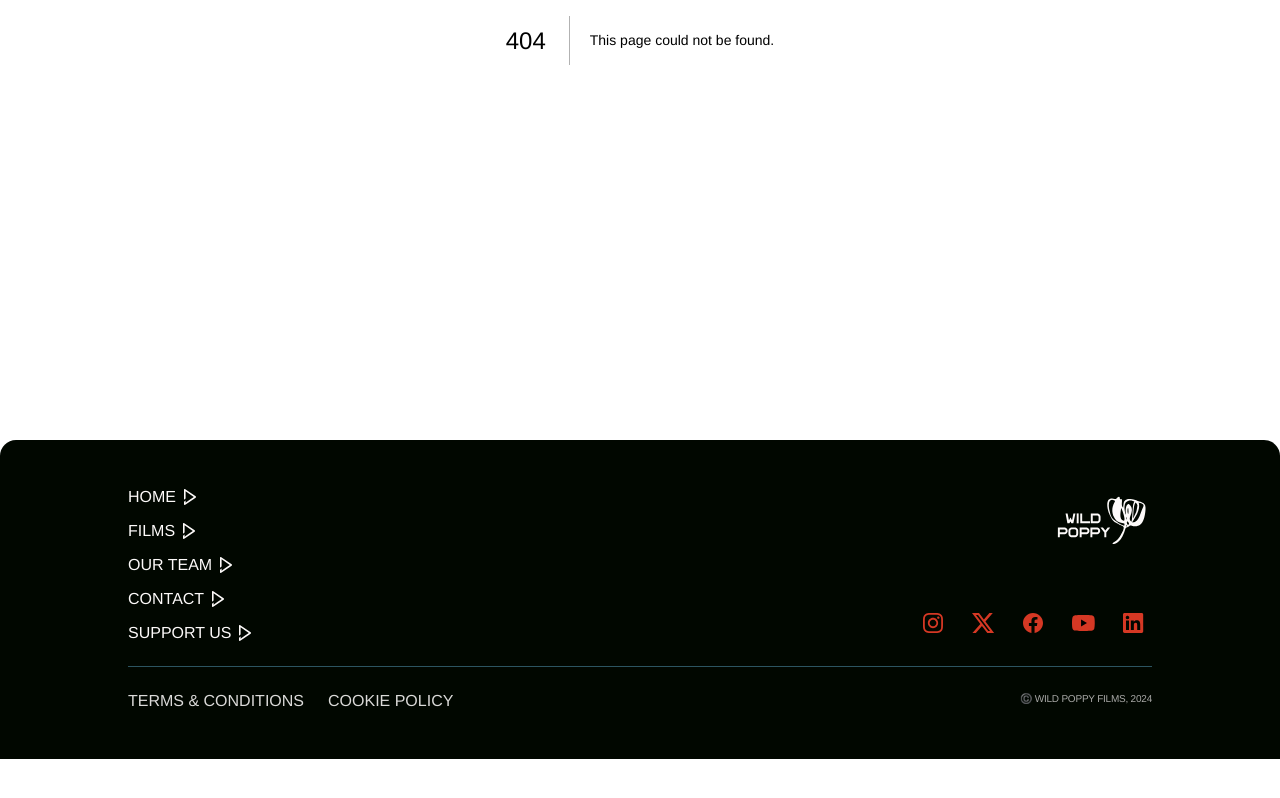
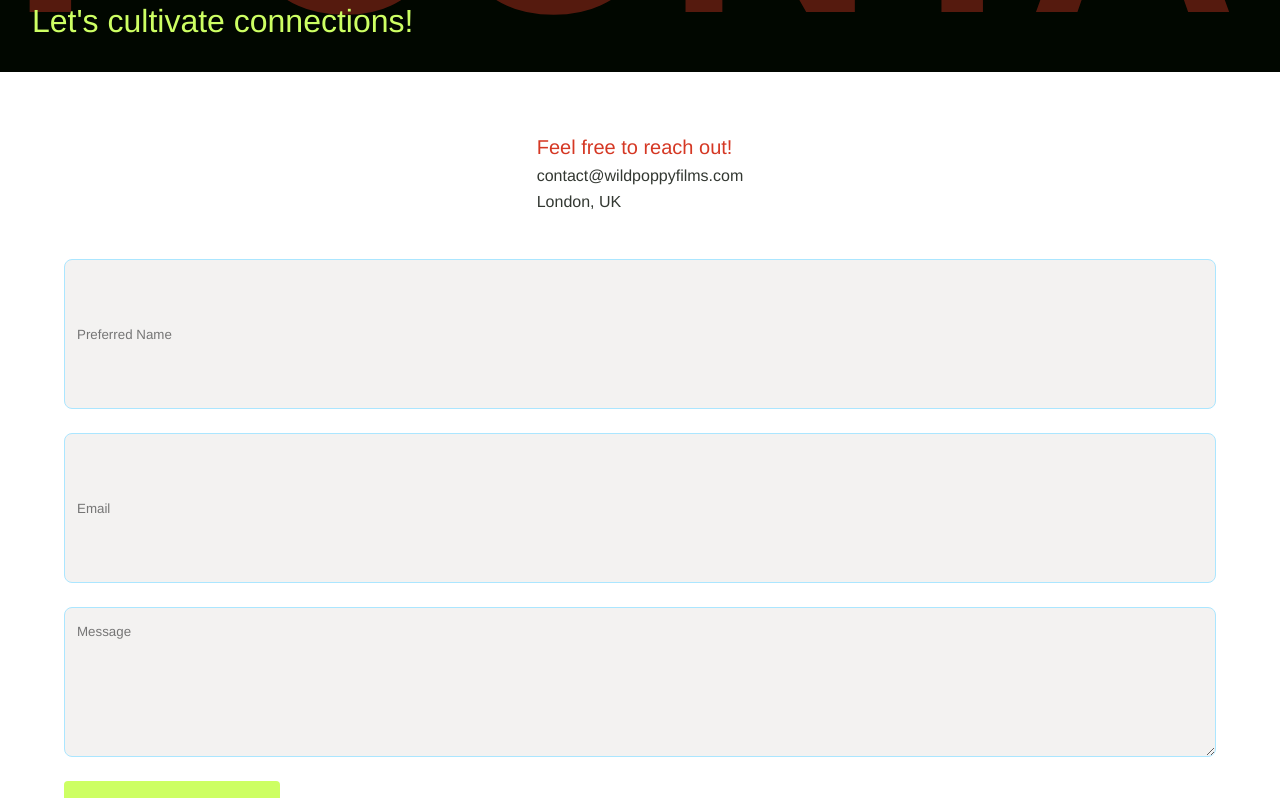
Before and after one commit to Septy2000/Wild-Poppy-Films-Website, a Next.js app in the folder wild-poppy-films-website/: page /contact-us in a window 1280 px wide. Before the commit this address had no page. Shown: the part 360-1158 px from the top of the page. Before the commit the page ends 1119 px from the top, so only its background shows below. Built offline with nearby package versions, Linux system fonts and the light colour scheme.

Commit message:
Implemented part of form on contact us page

```diff
--- /dev/null
+++ b/wild-poppy-films-website/src/app/contact-us/page.tsx
@@ -0,0 +1,4 @@
+import ContactUsPage from "@/components/pages/ContactUsPage/ContactUsPage";
+export default function ContactUs() {
+    return <ContactUsPage />;
+}
--- /dev/null
+++ b/wild-poppy-films-website/src/components/pages/ContactUsPage/ContactUsPage.styled.tsx
@@ -0,0 +1,80 @@
+"use client";
+import styled from "styled-components";
+
+export const PageWrapper = styled.div`
+    margin-top: ${({ theme }) => theme.navbar_height.mobile};
+    @media (min-width: ${({ theme }) => theme.screen.tablet}) {
+        margin-top: ${({ theme }) => theme.navbar_height.tablet};
+    }
+
+    @media (min-width: ${({ theme }) => theme.screen.desktop}) {
+        margin-top: ${({ theme }) => theme.navbar_height.desktop};
+    }
+`;
+
+export const Container = styled.div`
+    padding: 4rem 1.25rem 8rem 1.25rem;
+    display: flex;
+    flex-direction: column;
+    justify-content: center;
+    align-items: center;
+
+    @media (min-width: ${({ theme }) => theme.screen.tablet}) {
+        padding: 4rem 2rem 8rem 2rem;
+    }
+
+    @media (min-width: ${({ theme }) => theme.screen.desktop}) {
+        padding: 4rem 4rem 8rem 4rem;
+    }
+`;
+
+export const PageInfo = styled.div`
+    display: flex;
+    flex-direction: column;
+    gap: 0.5rem;
+    align-items: flex-start;
+    justify-content: center;
+    margin-bottom: 3rem;
+`;
+
+export const FormGridContainer = styled.form`
+    display: grid;
+    gap: 1.5rem;
+    width: 100%;
+    grid-template-columns: 1fr;
+    grid-template-rows: repeat(3, 1fr);
+`;
+
+export const Title = styled.p`
+    font-size: 1.25rem;
+    color: ${({ theme }) => theme.colors.primary.poppy_red};
+`;
+
+export const Text = styled.p`
+    font-size: 1rem;
+    color: ${({ theme }) => theme.colors.neutral.neutral_11};
+    font-weight: 300;
+`;
+
+export const InputBox = styled.input`
+    padding: 1rem 0.75rem;
+    border-radius: 0.5rem;
+    border: 1px solid ${({ theme }) => theme.colors.secondary.celadon_blue_light_1};
+    background: ${({ theme }) => theme.colors.neutral_shaded.neutral_2};
+
+    &:hover {
+        background: ${({ theme }) => theme.colors.neutral_shaded.neutral_3};
+    }
+
+    &:focus {
+        background: ${({ theme }) => theme.colors.secondary_shaded.celadon_blue_light_1};
+    }
+`;
+
+export const TextArea = styled.textarea`
+    padding: 1rem 0.75rem;
+    border-radius: 0.5rem;
+    border: 1px solid ${({ theme }) => theme.colors.secondary.celadon_blue_light_1};
+    background: ${({ theme }) => theme.colors.neutral_shaded.neutral_2};
+    height: 150px; /* Adjust the height as needed */
+`;
--- /dev/null
+++ b/wild-poppy-films-website/src/components/pages/ContactUsPage/ContactUsPage.tsx
@@ -0,0 +1,51 @@
+import React, { useState } from "react";
+import TitleBuffer from "@/components/TitleBuffer/TitleBuffer";
+import * as Styled from "./ContactUsPage.styled";
+import PrimaryButton from "@/components/Buttons/PrimaryButton/PrimaryButton";
+
+export default function ContactUsPage() {
+    const [preferredName, setPreferredName] = useState("");
+    const [email, setEmail] = useState("");
+    const [message, setMessage] = useState("");
+
+    const handleSubmit = (e: React.FormEvent) => {
+        e.preventDefault();
+        // Handle form submission logic here
+        console.log({ preferredName, email, message });
+    };
+
+    return (
+        <Styled.PageWrapper>
+            <TitleBuffer title="CONTACT" description="Let's cultivate connections!" />
+            <Styled.Container>
+                <Styled.PageInfo>
+                    <Styled.Title>Feel free to reach out!</Styled.Title>
+                    <Styled.Text>contact@wildpoppyfilms.com</Styled.Text>
+                    <Styled.Text>London, UK</Styled.Text>
+                </Styled.PageInfo>
+                <Styled.FormGridContainer onSubmit={handleSubmit}>
+                    <Styled.InputBox
+                        type="text"
+                        placeholder="Preferred Name"
+                        value={preferredName}
+                        onChange={(e) => setPreferredName(e.target.value)}
+                    />
+                    <Styled.InputBox
+                        type="email"
+                        placeholder="Email"
+                        value={email}
+                        onChange={(e) => setEmail(e.target.value)}
+                        required
+                    />
+                    <Styled.TextArea
+                        placeholder="Message"
+                        value={message}
+                        onChange={(e) => setMessage(e.target.value)}
+                        required
+                    />
+                    <PrimaryButton>send</PrimaryButton>
+                </Styled.FormGridContainer>
+            </Styled.Container>
+        </Styled.PageWrapper>
+    );
+}
--- a/wild-poppy-films-website/src/data.ts
+++ b/wild-poppy-films-website/src/data.ts
@@ -109,7 +109,7 @@ export const defaultPagesLinks = {
     home: "/",
     films: "/films?page=1&filter=all",
     ourTeam: "/our-team",
-    contact: "/contact",
+    contact: "/contact-us",
     supportUs: "/support-us",
 };
 
```
Also changed, not shown: wild-poppy-films-website/src/app/contact/page.tsx (deleted).
